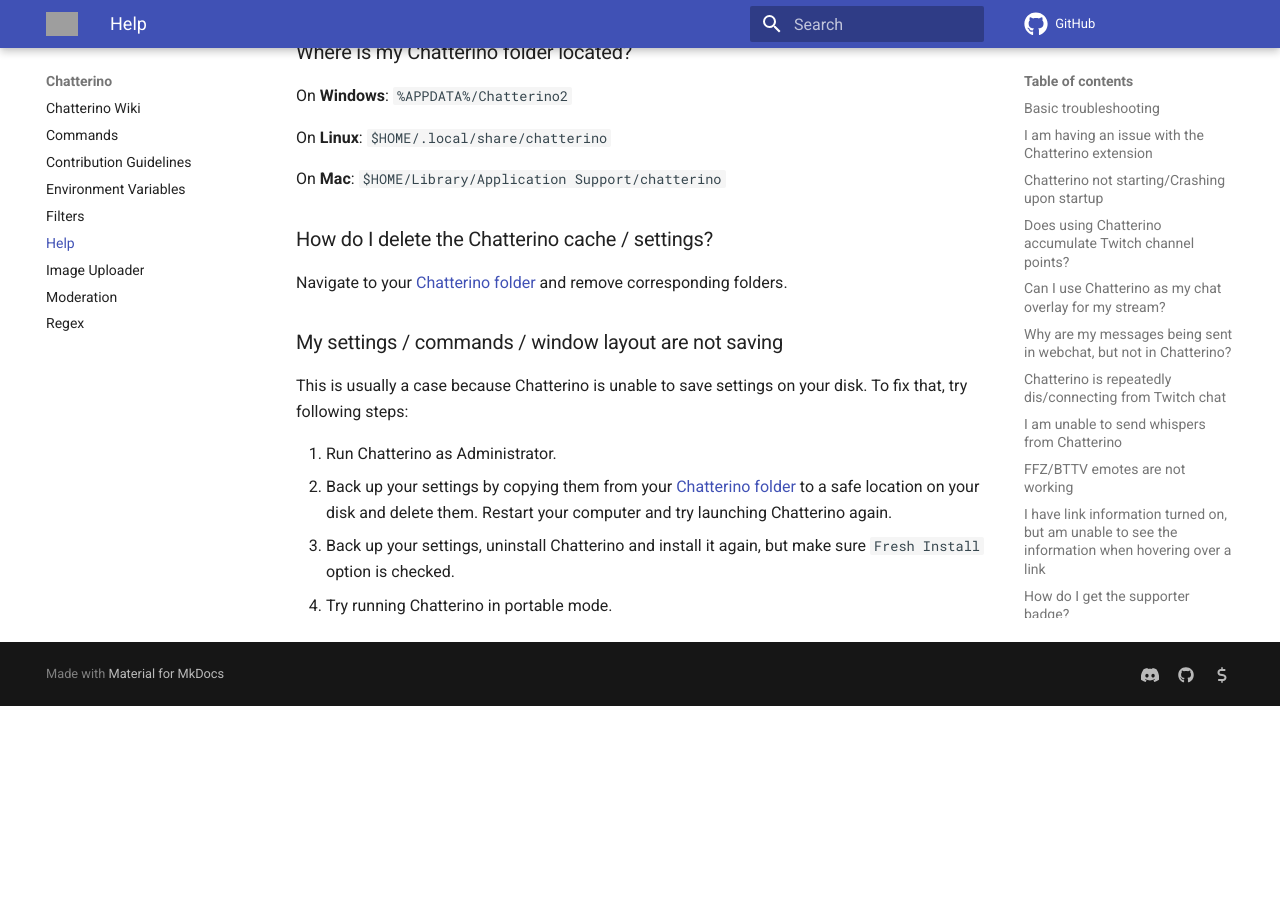
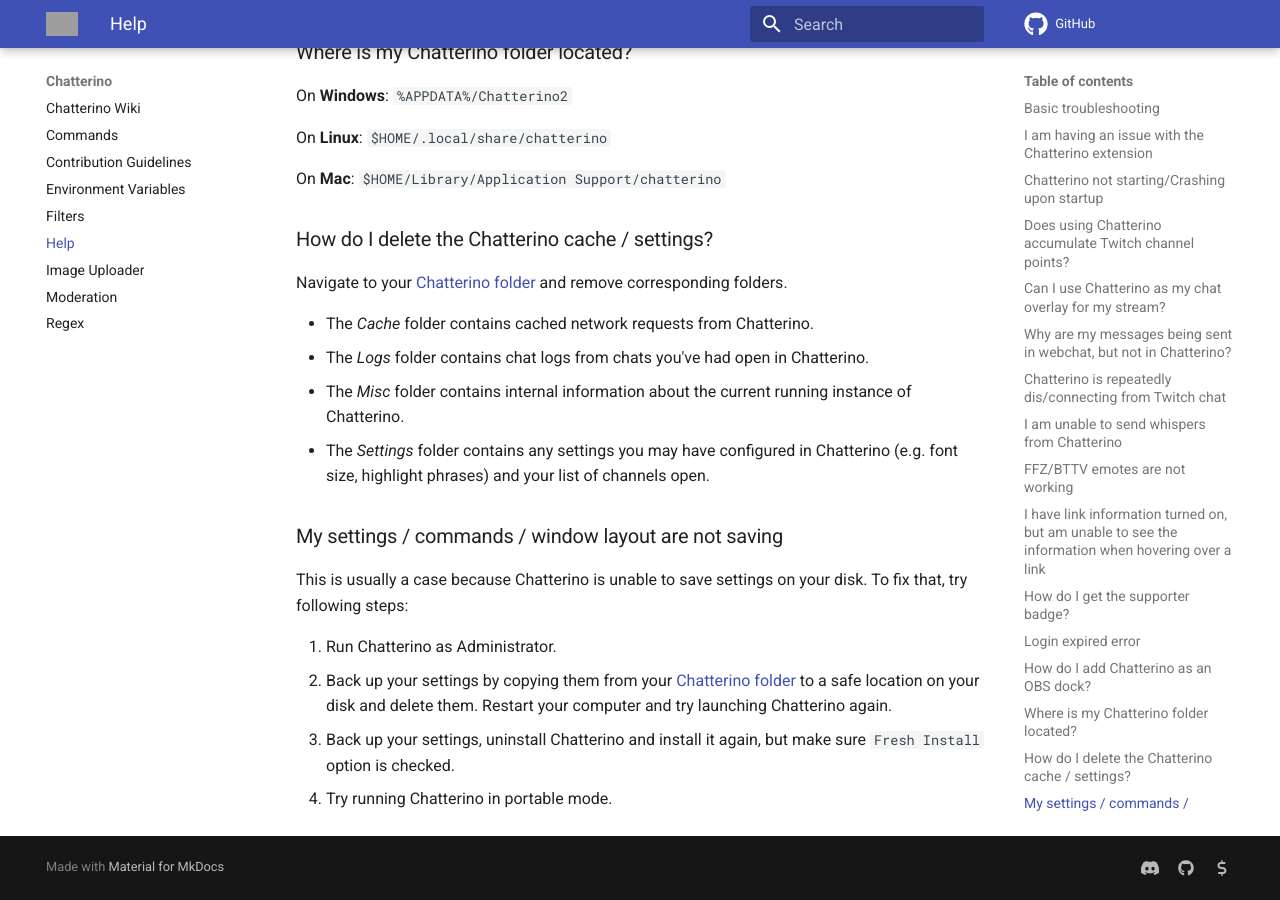
Before and after one commit to Chatterino/wiki, an MkDocs documentation site: the page built from docs/Help.md, in a window 1280 px wide and 900 px high, scrolled down 2943 px. Built offline with MkDocs 1.6.1 and Material for MkDocs 9.7.7, drawn with Linux system fonts in a browser that asks for light colours; comment, search, counter and statistics services are not loaded; before the commit the page ends 3649 px from its top, so only the background shows below that; grey boxes are pictures that could not be loaded.

Commit message:
Explain each folder and what their purpose is so the user is guided to which folders to delete

```diff
--- a/docs/Help.md
+++ b/docs/Help.md
@@ -86,6 +86,11 @@
 ### How do I delete the Chatterino cache / settings?
 Navigate to your [Chatterino folder](#where-is-chatterino-folder-located) and remove corresponding folders.
 
+ * The *Cache* folder contains cached network requests from Chatterino.
+ * The *Logs* folder contains chat logs from chats you've had open in Chatterino.
+ * The *Misc* folder contains internal information about the current running instance of Chatterino.
+ * The *Settings* folder contains any settings you may have configured in Chatterino (e.g. font size, highlight phrases) and your list of channels open.
+
 ### My settings / commands / window layout are not saving
 This is usually a case because Chatterino is unable to save settings on your disk. To fix that, try following steps:
 
```
